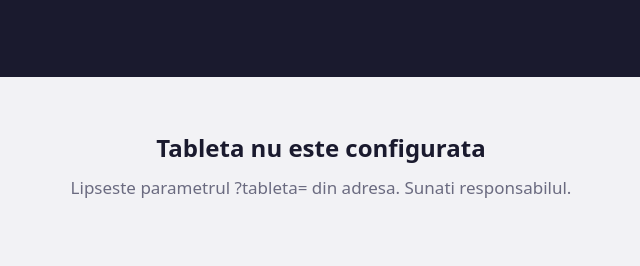
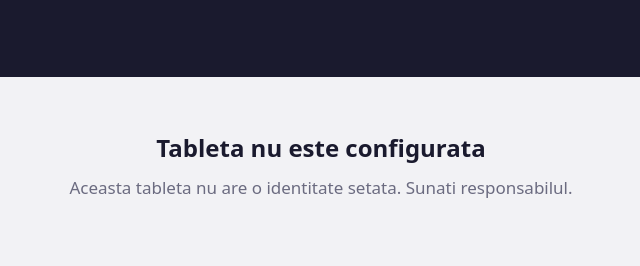
Before and after one commit to operatiuni/trasee, a plain HTML site: page index.html in a window 1280 px wide. Shown: the top 266 px of the page, 319-959 px from the left. Drawn offline with Linux system fonts and the light colour scheme.

Commit message:
Add files via upload

```diff
--- a/index.html
+++ b/index.html
@@ -213,7 +213,7 @@ function cheieZi() {
 // ---------------- Pornire ----------------
 function init() {
   if (!tableta && !rutaParam) {
-    arataMesaj('Tableta nu este configurata', 'Lipseste parametrul ?tableta= din adresa. Sunati responsabilul.');
+    arataMesaj('Tableta nu este configurata', 'Aceasta tableta nu are o identitate setata. Sunati responsabilul.');
     document.getElementById('btnReincarca').classList.add('ascuns');
     return;
   }
```
